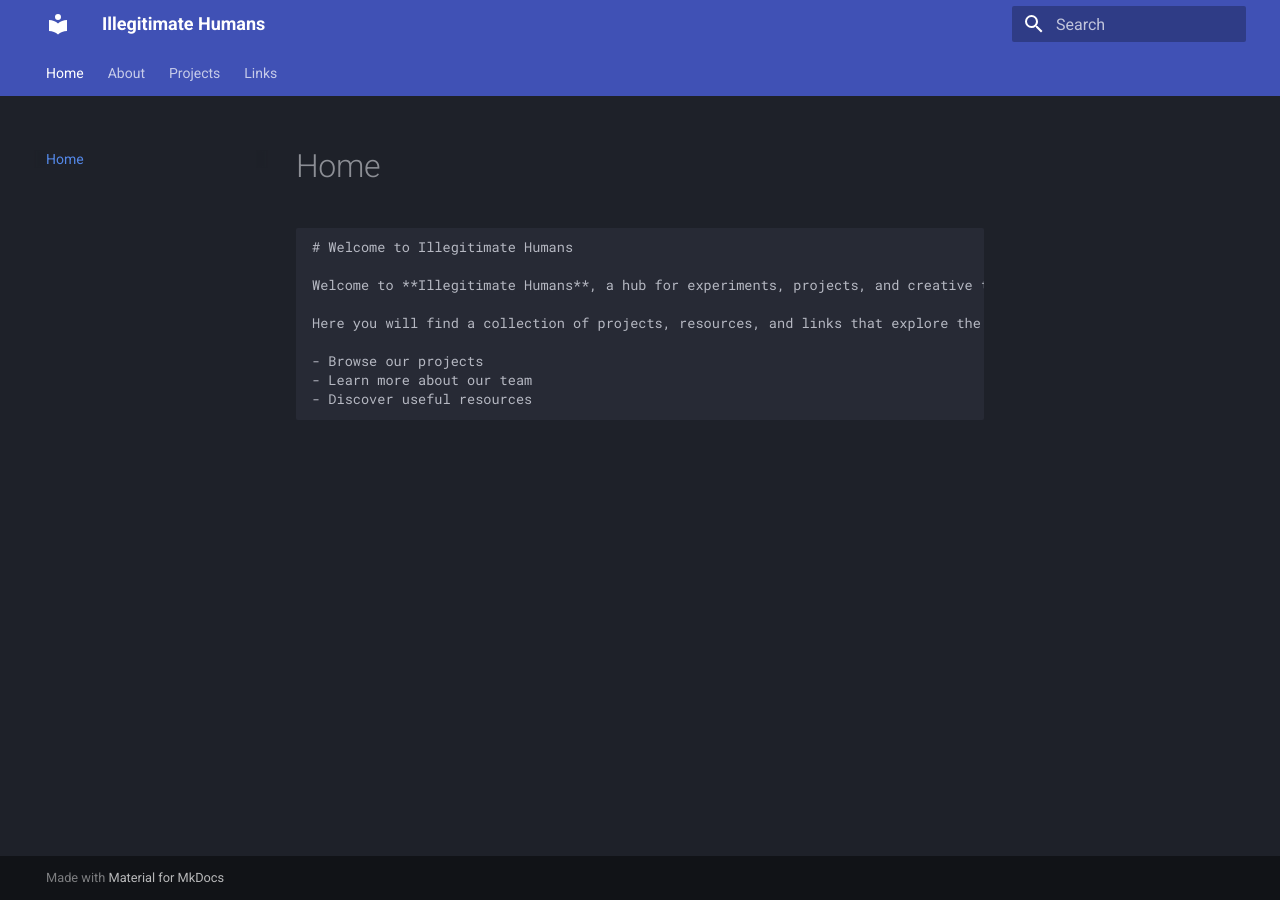
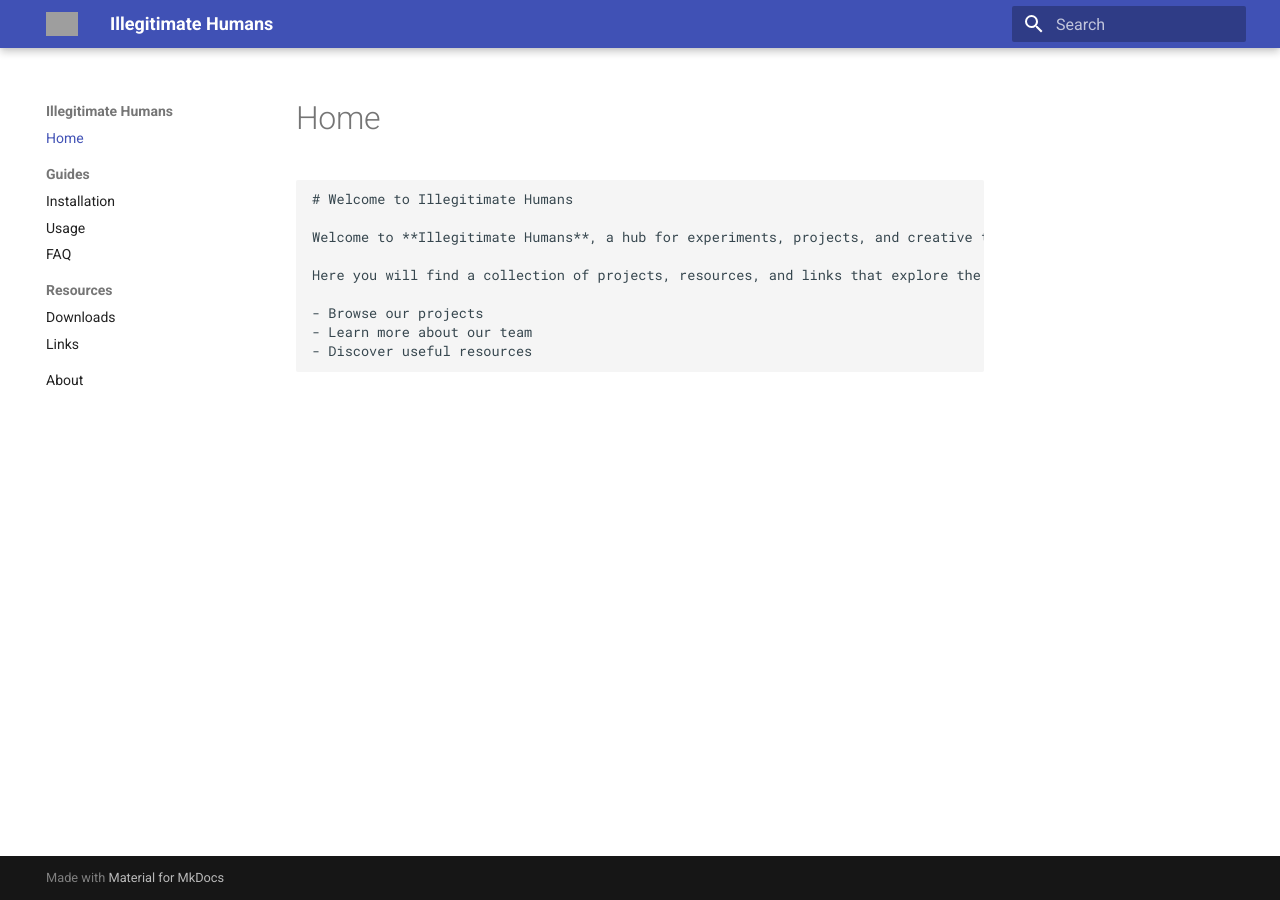
Before and after one commit to illegitimatehumans/illegitimatehumans, an MkDocs documentation site: the page built from docs/index.md, in a window 1280 px wide. Built offline with MkDocs 1.6.1 and Material for MkDocs 9.7.7, drawn with Linux system fonts in a browser that asks for light colours; grey boxes are pictures that could not be loaded.

Commit message:
Upgrade theme & navigation

```diff
--- a/mkdocs.yml
+++ b/mkdocs.yml
@@ -1,19 +1,38 @@
 site_name: Illegitimate Humans
-site_url: https://illegitimatehumans.com
+site_description: A Wiki-style documentation site
+site_author: Montreal L. Barrett
+site_url: https://www.illegitimatehumans.com
+
 theme:
+  logo: assets/logo.png
+  favicon: assets/favicon.ico
+
   name: material
-  language: en
   palette:
-    - scheme: slate
-      primary: indigo
-      accent: amber
+    scheme: default      # light mode
+  font:
+    text: Roboto
+    code: Roboto Mono
   features:
-    - navigation.instant
-    - navigation.tabs
+    - navigation.expand
+    - navigation.sections
     - navigation.top
-    - content.code.annotate
+    - search.highlight
+    - search.suggest
+  icon:
+    repo: fontawesome/brands/github
+
 nav:
   - Home: index.md
+  - Guides:
+      - Installation: guides/installation.md
+      - Usage: guides/usage.md
+      - FAQ: guides/faq.md
+  - Resources:
+      - Downloads: resources/downloads.md
+      - Links: resources/links.md
   - About: about.md
-  - Projects: projects.md
-  - Links: links.md
+
+plugins:
+  - search
+  - awesome-pages
```
Also changed, not shown: docs/assets/favicon.ico (added), docs/assets/logo.png.png (added).
